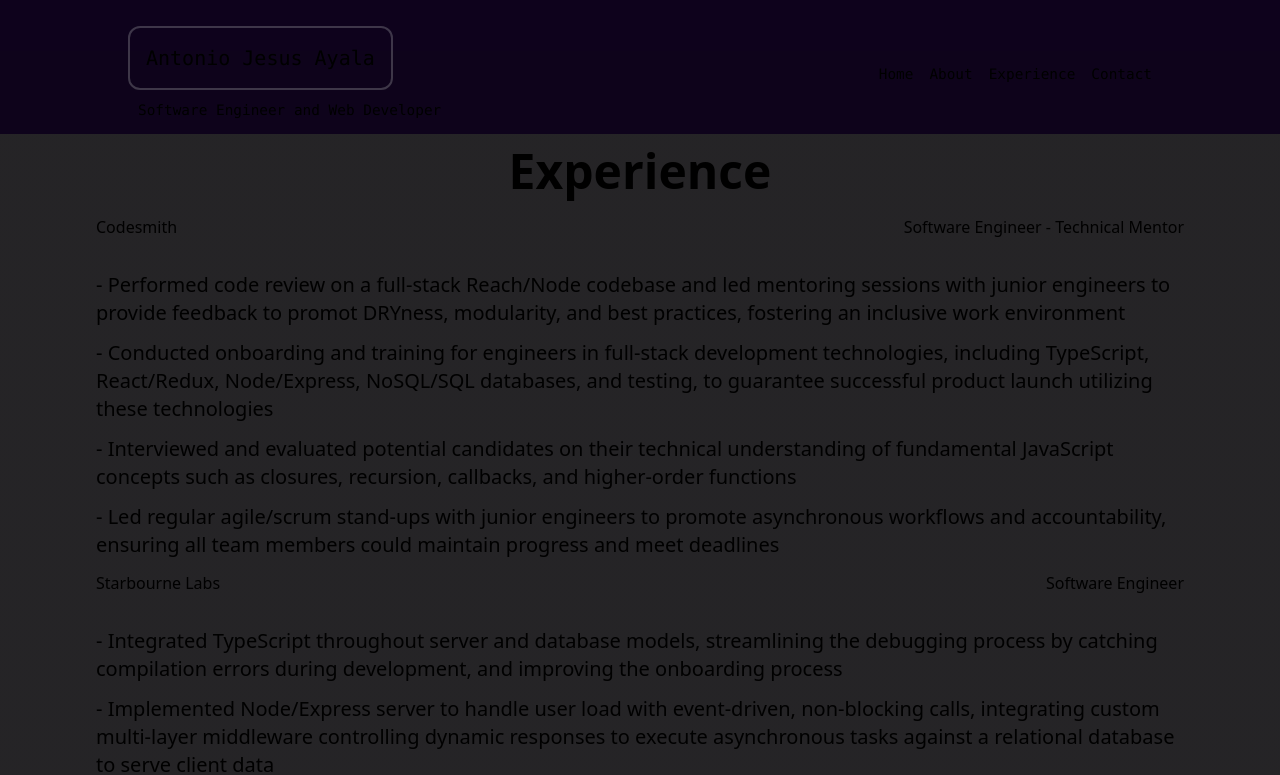
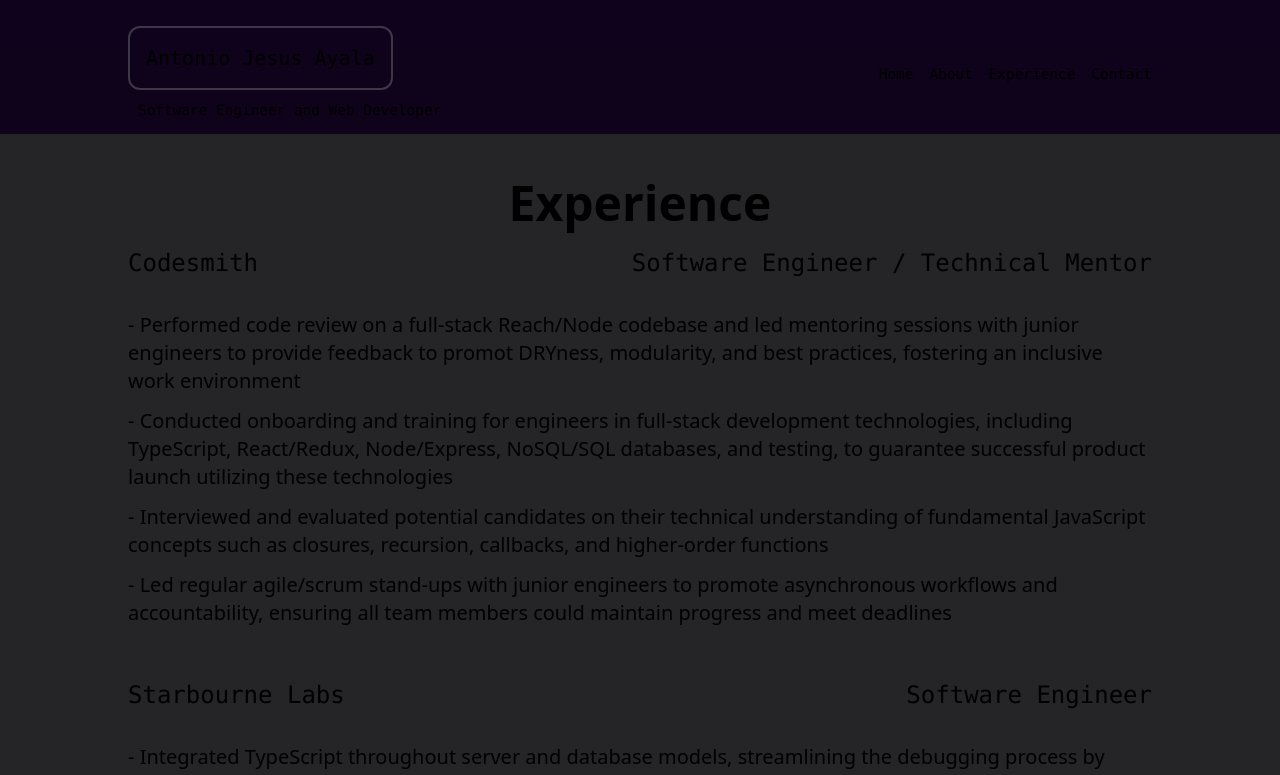
Before and after one commit to antonioclimbs/my-website-portfolio, a Next.js app: page /experience in a window 1280 px wide. Shown: the top 775 px of the page. Built offline with nearby package versions, Linux system fonts and the light colour scheme.

Commit message:
experience styling

```diff
--- a/components/job.tsx
+++ b/components/job.tsx
@@ -1,4 +1,4 @@
-import styles from '../styles/Home.module.css'
+import styles from '../styles/Experience.module.css'
 
 interface JobProps {
   job: string
@@ -19,8 +19,8 @@
       )
     })
   return (
-    <section className={''}>
-      <div className="grid grid-flow-col pb-5">
+    <section className='pb-10'>
+      <div className="font-mono text-2xl grid grid-flow-col pb-5">
         <h2 className=''>{job}</h2>
         <span className="text-right">{title}</span>
       </div>
--- a/lib/descriptions.json
+++ b/lib/descriptions.json
@@ -1,7 +1,7 @@
 [
   {
     "job": "Codesmith",
-    "title": "Software Engineer - Technical Mentor",
+    "title": "Software Engineer / Technical Mentor",
     "description": [
       "- Performed code review on a full-stack Reach/Node codebase and led mentoring sessions with junior engineers to provide feedback to promot DRYness, modularity, and best practices, fostering an inclusive work environment",
       "- Conducted onboarding and training for engineers in full-stack development technologies, including TypeScript, React/Redux, Node/Express, NoSQL/SQL databases, and testing, to guarantee successful product launch utilizing these technologies",
--- a/styles/Home.module.css
+++ b/styles/Home.module.css
@@ -3,7 +3,7 @@
   flex-direction: column;
   justify-content: space-between;
   align-items: center;
-  padding: 6rem;
+  padding: 10%;
   min-height: 100vh;
   background: var(--secondary-glow);
 }
@@ -20,7 +20,7 @@
   flex-direction: column;
   justify-content: top;
   align-items: center;
-  padding-top: 6rem;
+  padding-top: 10%;
   min-height: 100vh;
   background: var(--secondary-glow);
   border: solid rgba(var(--callout-border-rgb), 0.3);
```
